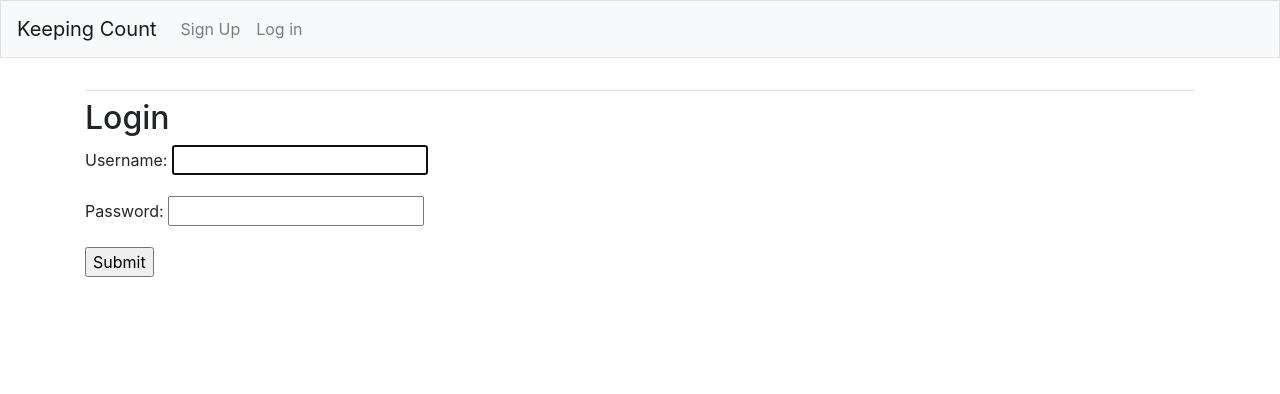
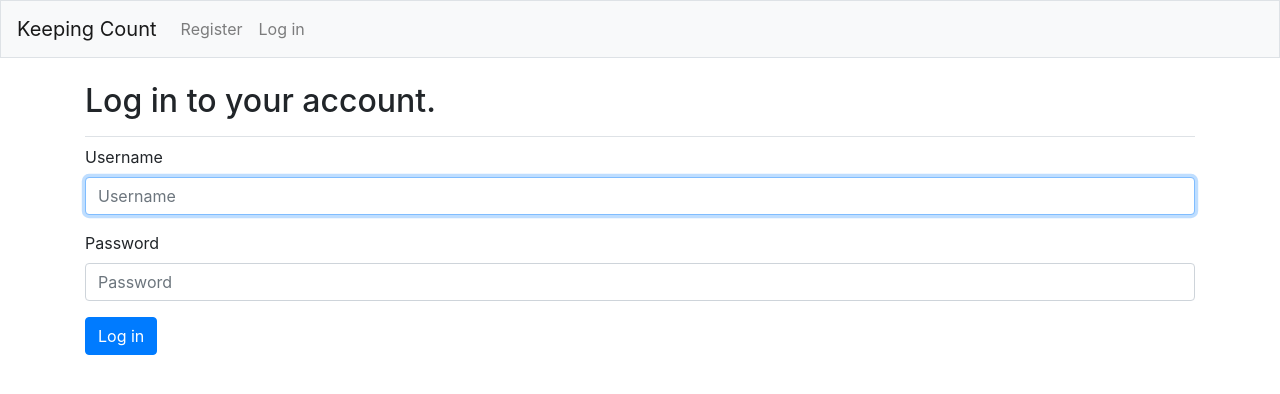
Before and after one commit to alexcraig481/keeping_count, a Django app: page /users/login/ in a window 1280 px wide. Shown: the top 394 px of the page. Run offline with Django 4.2, Linux system fonts and the light colour scheme; some libraries are stand-ins or nearby versions.

Commit message:
login page styled with bootstrap

```diff
--- a/keeping_count/templates/base.html
+++ b/keeping_count/templates/base.html
@@ -34,7 +34,7 @@
                 </li>
                 {% else %}
                 <li class="nav-item">
-                    <a class="nav-link" href="{% url 'users:register' %}">Sign Up</a>
+                    <a class="nav-link" href="{% url 'users:register' %}">Register</a>
                 </li>
                 <li class="nav-item">
                     <a class="nav-link" href="{% url 'users:login' %}">Log in</a>
--- a/users/templates/registration/login.html
+++ b/users/templates/registration/login.html
@@ -1,13 +1,18 @@
 {% extends "base.html" %}
+{% load bootstrap4 %}
+
+{% block page_header %}
+  <h2>Log in to your account.</h2>
+{% endblock page_header%}
 
 {% block content %}
-  <h2>Login</h2>
+  <form method="post" action="{% url 'users:login' %}" class="form">
+      {% csrf_token %}
+      {% bootstrap_form form %}
+      {% buttons %}
+        <button name="submit" class="btn btn-primary">Log in </button>
+      {% endbuttons %}
 
-    <form method="post" action="{% url 'users:login' %}">
-      {% csrf_token %}
-      {{ form.as_p }}
-      <input type="submit" value="Submit">
-      <input type="hidden" name="next" value="{% url 'logs:index' %}"/>
-
+      <input type="hidden" name="next" value="{% url 'home' %}"/>
     </form>
-{% endblock %}
+{% endblock content%}
```
Also changed, not shown: db.sqlite3.
